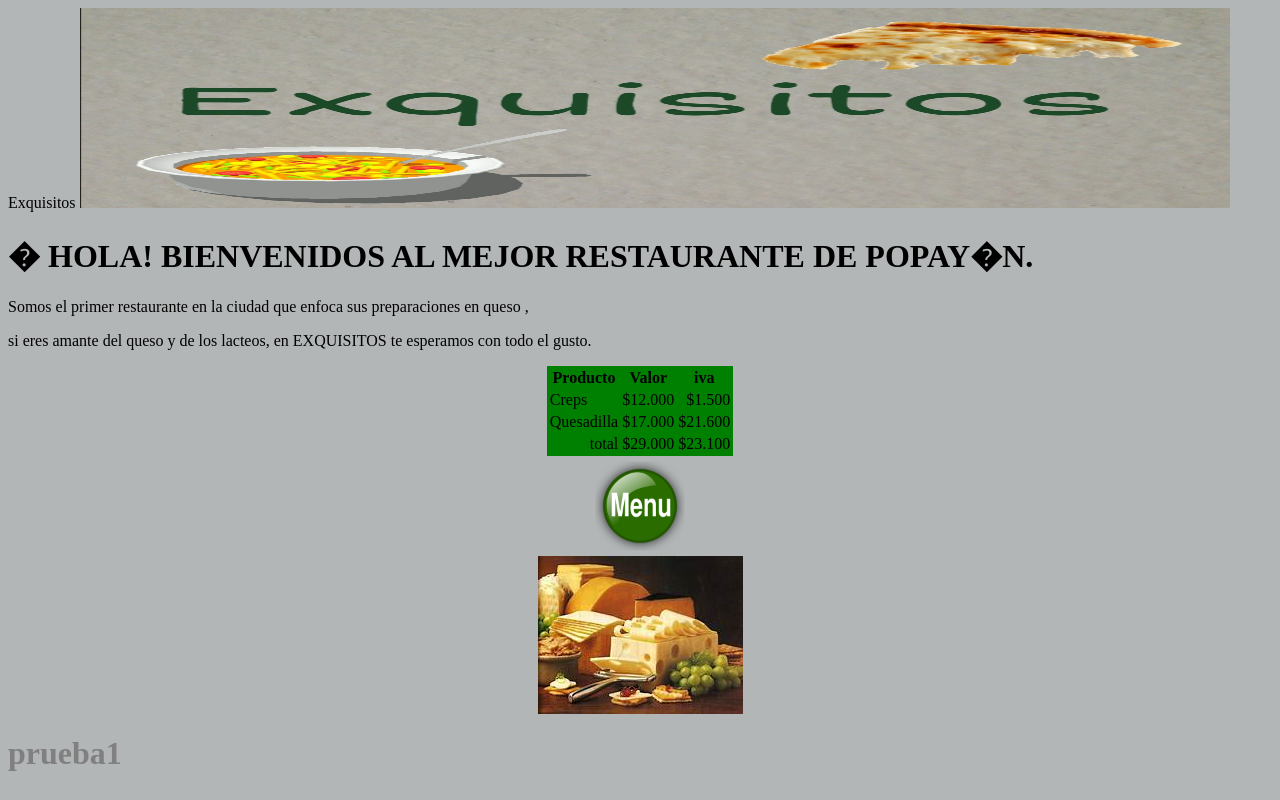
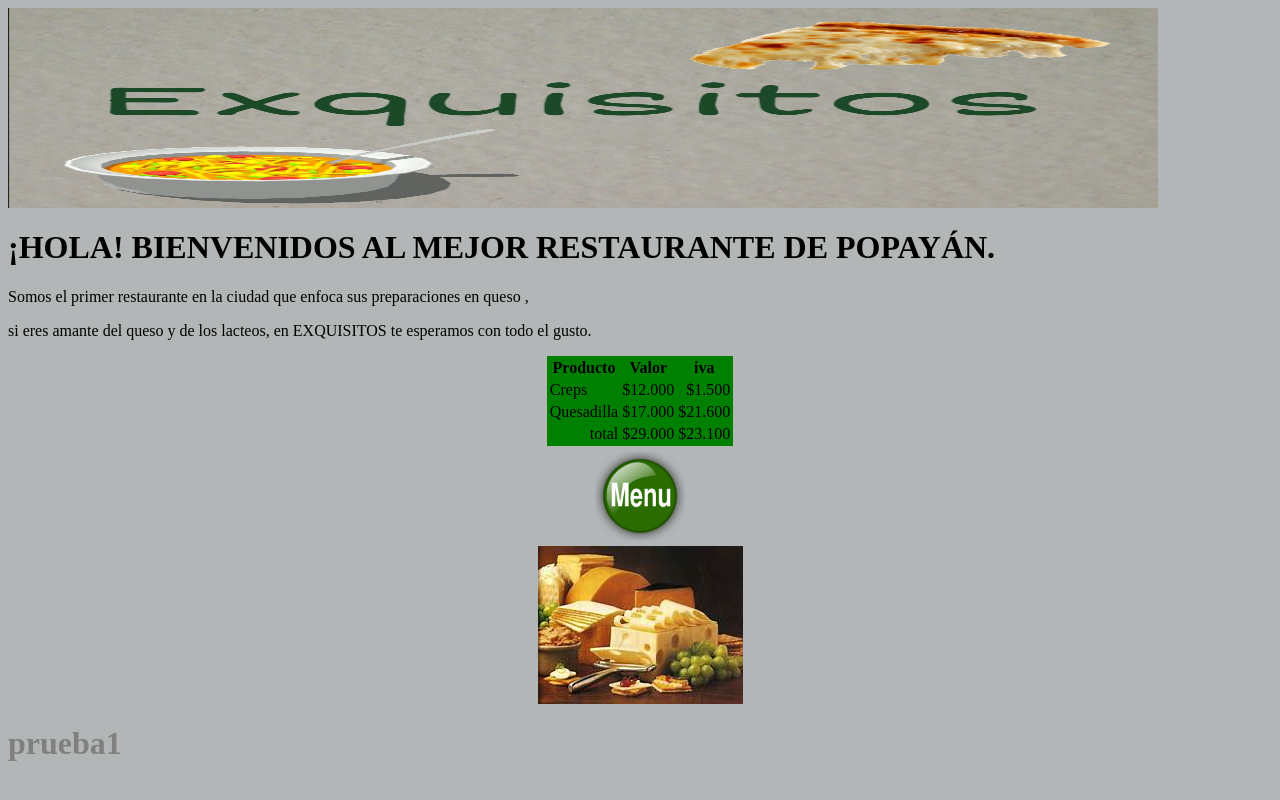
Before and after one commit to jheison-aroca/proyectoX, a plain HTML site: page index.html in a window 1280 px wide. Drawn offline with Linux system fonts and the light colour scheme.

Commit message:
modificacion de tildes

```diff
--- a/index.html
+++ b/index.html
@@ -1,11 +1,11 @@
 <html>
 	<head>
-	    <meta charsert="UTF-8"
+	    <meta charsert=UTF-8/>
 		<title> Exquisitos </title>
 	</head>
 	<body bgcolor="#B3B6B7" text="#00000">
 		<img src="images/logo.jpg" height="200" width="1150" />
-		<h1>� HOLA! BIENVENIDOS AL MEJOR RESTAURANTE DE POPAY�N.</h1>
+		<h1>¡HOLA! BIENVENIDOS AL MEJOR RESTAURANTE DE POPAYÁN.</h1>
 		<p> Somos el primer restaurante en la ciudad que enfoca sus preparaciones en queso ,</p>
 		 <p>
 		si eres amante del queso y de los lacteos, en EXQUISITOS te esperamos con todo el gusto.</p>
```
